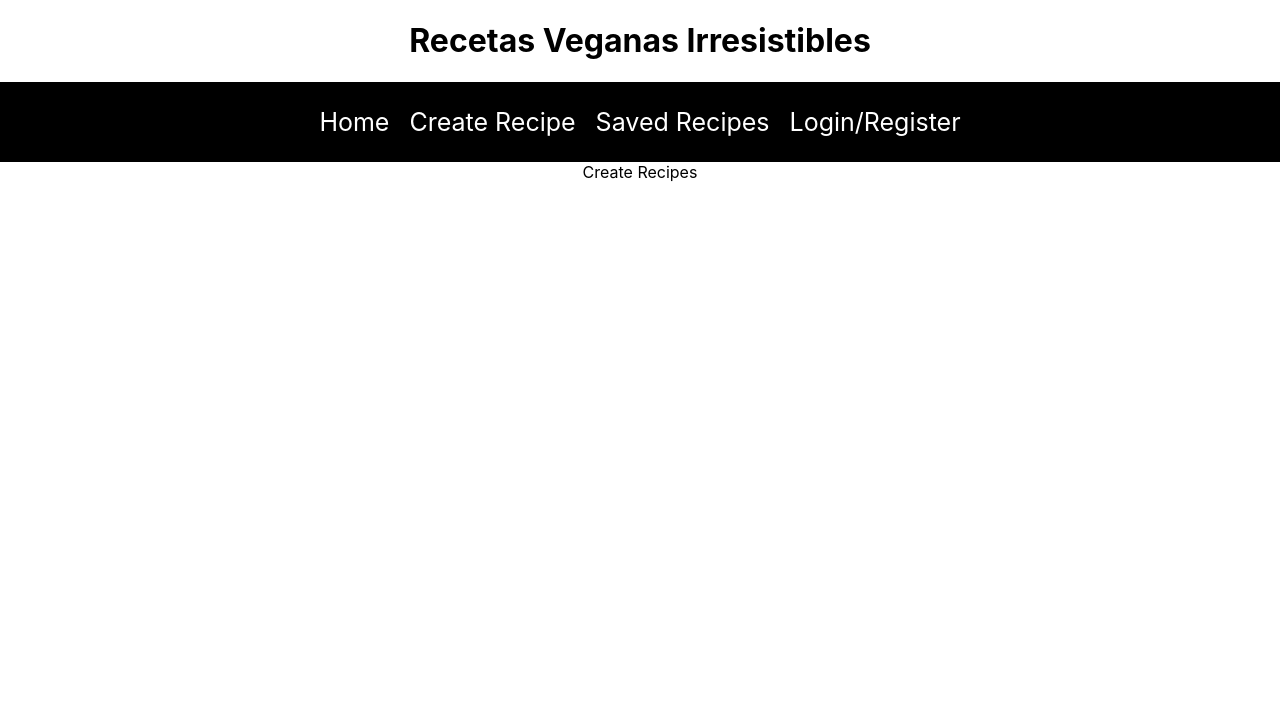
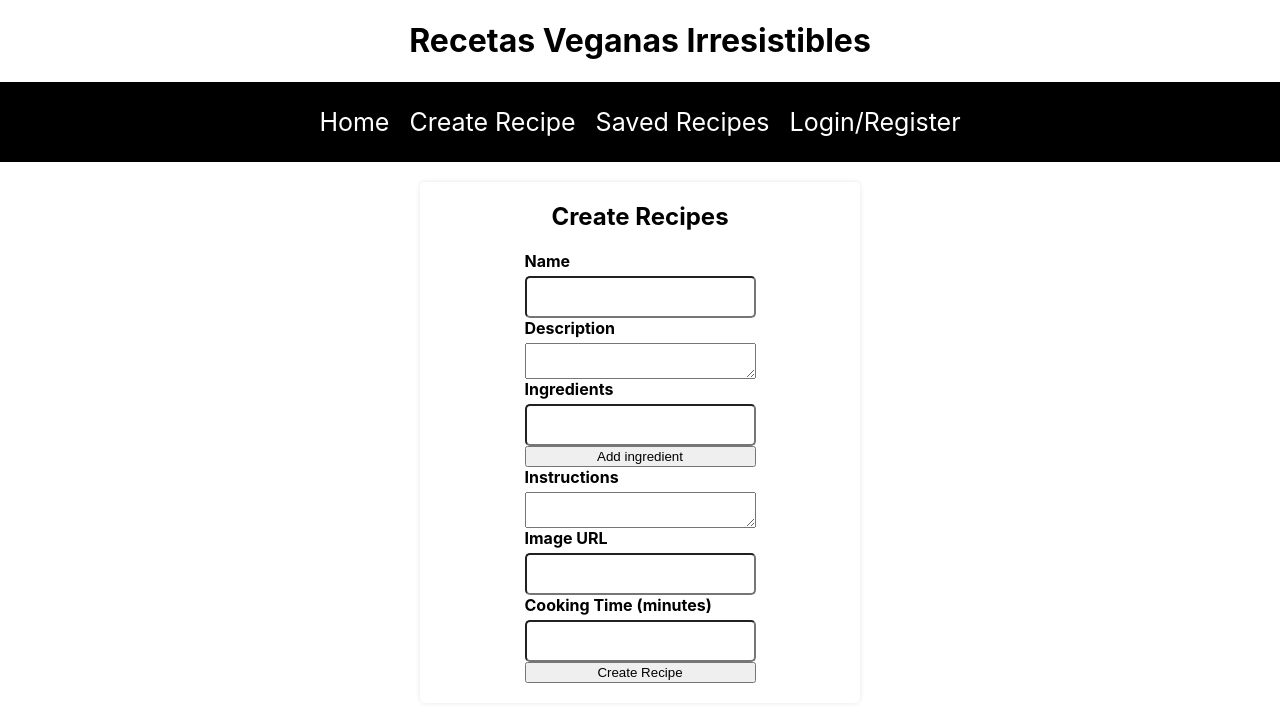
Before and after one commit to kirstybrown/MERN-recipes-app, a React (Vite) app in the folder client/vite-recipe-app/: page /create-recipe in a window 1280 px wide. Shown: the top 722 px of the page. Built offline with nearby package versions, Linux system fonts and the light colour scheme.

Commit message:
feat: implemented creation of recipe

```diff
--- a/client/vite-recipe-app/src/pages/CreateRecipe.tsx
+++ b/client/vite-recipe-app/src/pages/CreateRecipe.tsx
@@ -1,12 +1,86 @@
 import * as React from 'react';
+import { useState } from 'react';
+import axios from 'axios';
+import { useGetUserId } from '../hooks/useGetUserId';
+import { useNavigate } from 'react-router-dom';
 
 export interface ICreateRecipeProps {
 }
 
-export default function CreateRecipe (props: ICreateRecipeProps) {
+export default function CreateRecipe () {
+
+  const userId = useGetUserId();
+  const navigate = useNavigate();
+
+  const [recipe, setRecipe] = useState({
+    name: "",
+    ingredients: [""],
+    instructions: "",
+    imageUrl: "",
+    cookingTime: 0,
+    userOwner: userId,
+  });
+
+  const handleChange = (event: { target: { name: string; value: string[] | string | number; }; }) => {
+    const {name, value} = event.target;
+    setRecipe({...recipe, [name]: value});
+  }
+
+  const addIngredient = () => {
+    setRecipe({...recipe, ingredients: [...recipe.ingredients, ""]});
+  }
+
+  const handleIngredientChange = (event: React.ChangeEvent<HTMLInputElement>, idx: number) => {
+    const { value} = event.target;
+    const ingredients = recipe.ingredients;
+    ingredients[idx] = value;
+    setRecipe({...recipe, ingredients});
+  }
+
+  const onSubmit = async (event: { preventDefault: () => void; }) => {
+    event.preventDefault();
+    try {
+      await axios.post("http://localhost:3001/recipes", recipe);
+      alert("Recipe Created!");
+      navigate("/");
+    } catch (error) {
+      console.error(error);
+
+    }
+  }
+
+
   return (
-    <div>
-      Create Recipes
+    <div className='create-recipe'>
+      <h2>Create Recipes</h2>
+      <form onSubmit={onSubmit}>
+        <label htmlFor='name'>Name</label>
+        <input type="text" id="name" name='name' onChange={handleChange}/>
+        <label htmlFor='description'>Description</label>
+        <textarea id="description" name='description' onChange={handleChange}></textarea>
+
+        <label htmlFor='ingredients'>Ingredients</label>
+        {recipe.ingredients.map((ingredient, idx) => (
+          <input
+            key={idx}
+            type="text"
+            name="ingredients"
+            value={ingredient}
+            onChange={(event) => handleIngredientChange(event, idx)}/>
+        ))}
+        <button onClick={addIngredient} type="button">
+          Add ingredient
+        </button>
+        <label htmlFor='instructions'>Instructions</label>
+        <textarea id="instructions" name='instructions' onChange={handleChange}></textarea>
+        <label htmlFor='imageUrl'>Image URL</label>
+        <input type="text" id="imageUrl" name='imageUrl' onChange={handleChange}/>
+        <label htmlFor='cookingTime'>Cooking Time (minutes)</label>
+        <input type="number" id="cookingTime" name='cookingTime' onChange={handleChange}/>
+        <button type="submit">
+          Create Recipe
+        </button>
+      </form>
     </div>
   );
 }
```
